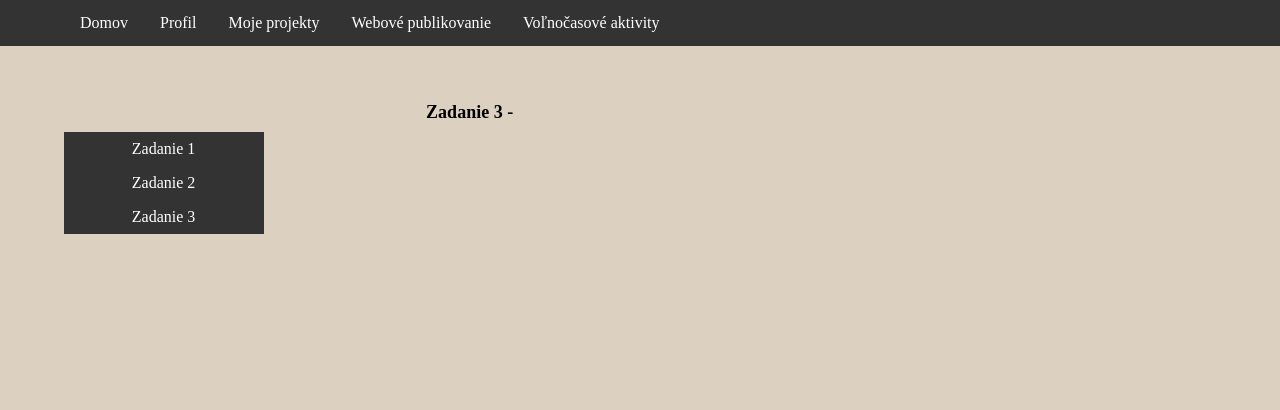
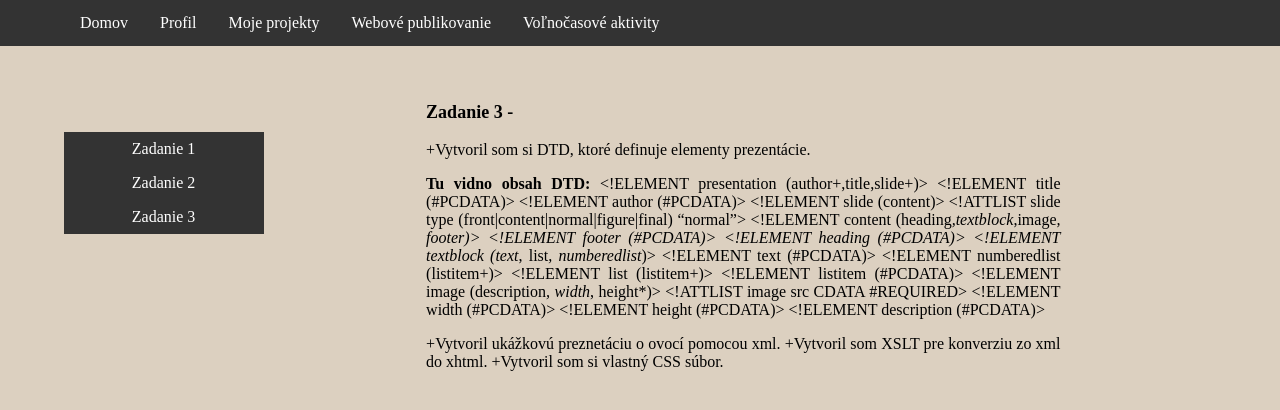
Before and after one commit to ball8/ball8.github.io, a Jekyll site: the page built from _tasks/zadanie3.md, in a window 1280 px wide and 900 px high. Shown: the top 410 px of the window. Built offline with Jekyll 4.4.1, drawn with Linux system fonts in a browser that asks for light colours.

Commit message:
Update zadanie3.md
Zadanie 3 - opis práce

```diff
--- a/_tasks/zadanie3.md
+++ b/_tasks/zadanie3.md
@@ -1,6 +1,32 @@
 ---
 layout: task
 title: Zadanie 3
-description: bla3
+description: XML prezentácia
 weight: 3
 ---
+
++Vytvoril som si DTD, ktoré definuje elementy prezentácie.
+
+**Tu vidno obsah DTD:**
+<!ELEMENT presentation (author+,title,slide+)>
+<!ELEMENT title (#PCDATA)>
+<!ELEMENT author (#PCDATA)>
+<!ELEMENT slide (content)>
+<!ATTLIST slide type (front|content|normal|figure|final) "normal">
+<!ELEMENT content (heading*,textblock*,image*, footer)>
+<!ELEMENT footer (#PCDATA)>
+<!ELEMENT heading (#PCDATA)>
+<!ELEMENT textblock (text*, list*, numberedlist*)>
+<!ELEMENT text (#PCDATA)>
+<!ELEMENT numberedlist (listitem+)>
+<!ELEMENT list (listitem+)>
+<!ELEMENT listitem (#PCDATA)>
+<!ELEMENT image (description*, width*, height*)>
+<!ATTLIST image src CDATA #REQUIRED>
+<!ELEMENT width (#PCDATA)>
+<!ELEMENT height (#PCDATA)>
+<!ELEMENT description (#PCDATA)>
+
++Vytvoril ukážkovú preznetáciu o ovocí pomocou xml.
++Vytvoril som XSLT pre konverziu zo xml do xhtml.
++Vytvoril som si vlastný CSS súbor.
```
